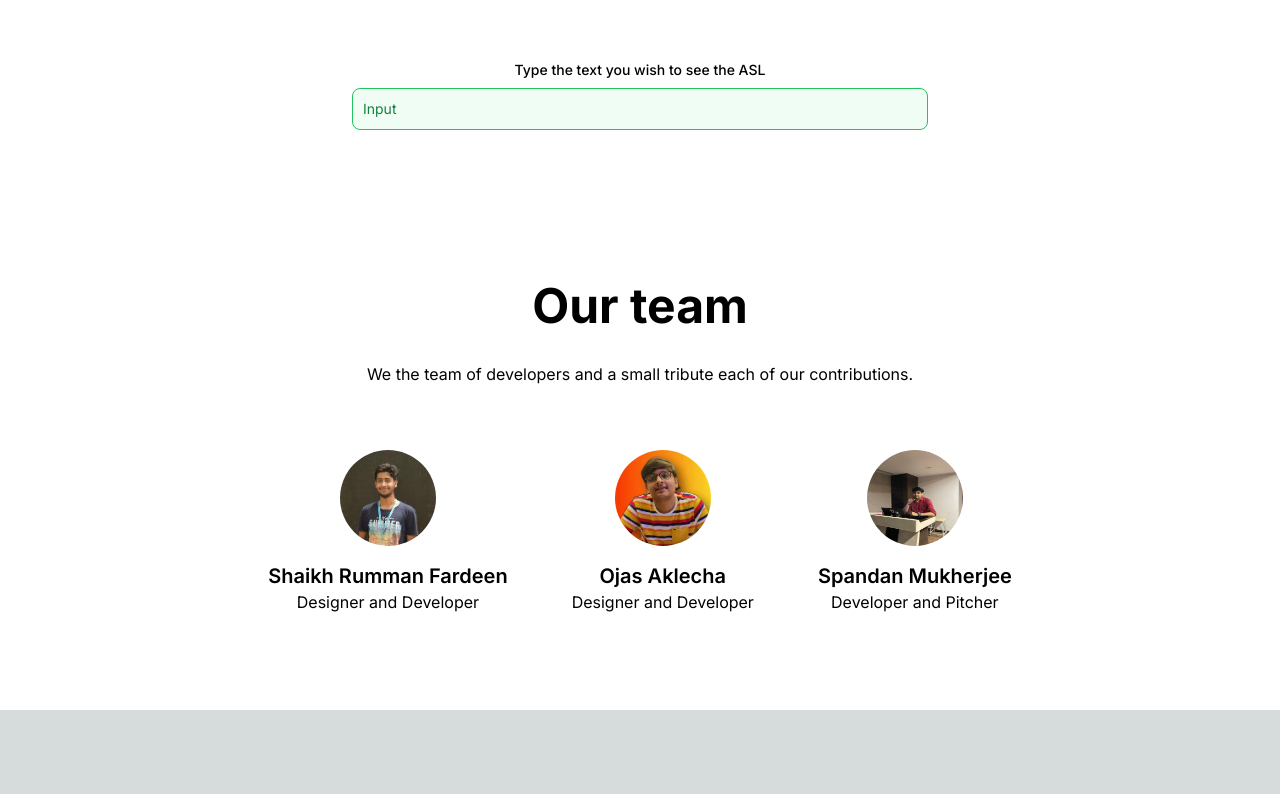
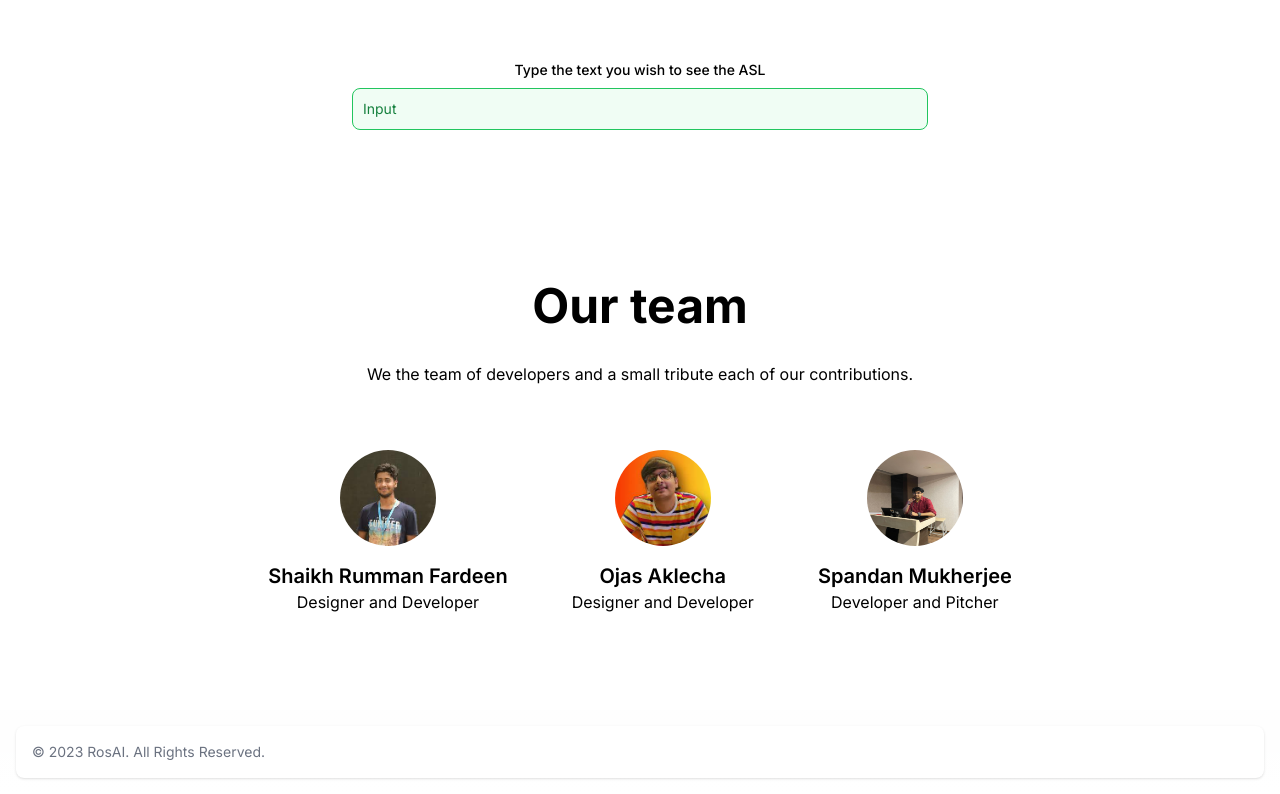
Before and after one commit to srummanf/ROS-AI, a Next.js app: page / in a window 1280 px wide. Shown: the part 2160-2954 px from the top of the page. Before the commit the page ends 2870 px from the top, so only its background shows below. Built offline with nearby package versions, Linux system fonts and the light colour scheme.

Commit message:
🎨 Filed modified

```diff
--- a/app/page.js
+++ b/app/page.js
@@ -7,6 +7,7 @@ import Timeline from '@/components/Timeline'
 import About from '@/components/About'
 import Product from '@/components/Product'
 import Team from '@/components/Team';
+import Footer from '@/components/Footer';
 
 const page = () => {
   return (
@@ -17,6 +18,7 @@ const page = () => {
       <About />
       <Product/>
       <Team/>
+      <Footer/>
     </>
   )
 }
--- /dev/null
+++ b/components/Footer.jsx
@@ -0,0 +1,27 @@
+import React from 'react'
+
+const Footer = () => {
+    return (
+        <>
+            <footer class="bg-white rounded-lg shadow m-2 md:m-4 dark:bg-gray-800">
+                <div class="w-full mx-auto max-w-screen-xl p-2 md:p-4 md:flex md:items-center md:justify-between">
+                    <span class="text-xs md:text-sm text-center text-gray-500 dark:text-gray-400">
+                        © 2023 <a href="/" class="hover:underline">RosAI</a>. All Rights Reserved.
+                    </span>
+                    <ul
+                        class="flex flex-wrap items-center mt-2 md:mt-0 gap-4 md:gap-10 text-xs md:text-sm font-medium text-gray-500 dark:text-gray-400">
+                        <li>
+                            <a href="https://in.linkedin.com/company/rosaitech"><i
+                                class="text-lg md:text-xl fab fa-linkedin-in"></i></a>
+                        </li>
+                        <li>
+                            <a href="https://twitter.com/ROStech_ai"><i class="text-lg md:text-xl fab fa-twitter"></i></a>
+                        </li>
+                    </ul>
+                </div>
+            </footer>
+        </>
+    )
+}
+
+export default Footer
```
Also changed, not shown: 1 other file (tests, documents, lock files or other folders).
